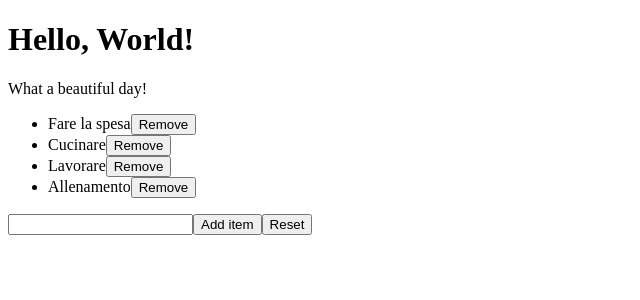
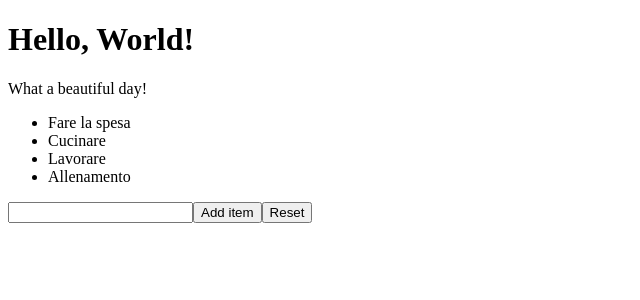
Before and after one commit to Roberta93-web/Esercizi.react.develhope, a React (Create React App) app in the folder my-app/: page / in a window 1280 px wide. Shown: the top 300 px of the page, without its empty margins (0-640 px from the left). Built offline with nearby package versions, Linux system fonts and the light colour scheme.

Commit message:
esercizio list 3

```diff
--- a/my-app/src/TodoList.js
+++ b/my-app/src/TodoList.js
@@ -15,15 +15,7 @@
       };
     });
   };
-  handleRemove = (index) => {
-    this.setState((state) => {
-      state.items.splice(index, 1);
-      console.log(state);
-      return {
-        items: state.items,
-      };
-    });
-  };
+
   handleReset = () => {
     this.setState({
       items: [],
@@ -34,16 +26,7 @@
       <div>
         <ul>
           {this.state.items.map((item, index) => (
-            <li key={item + index}>
-              {item}
-              <button
-                onClick={() => {
-                  this.handleRemove(index);
-                }}
-              >
-                Remove
-              </button>
-            </li>
+            <li key={item + index}>{item}</li>
           ))}
         </ul>
         <input ref={this.inputRef} type="text" />
```
